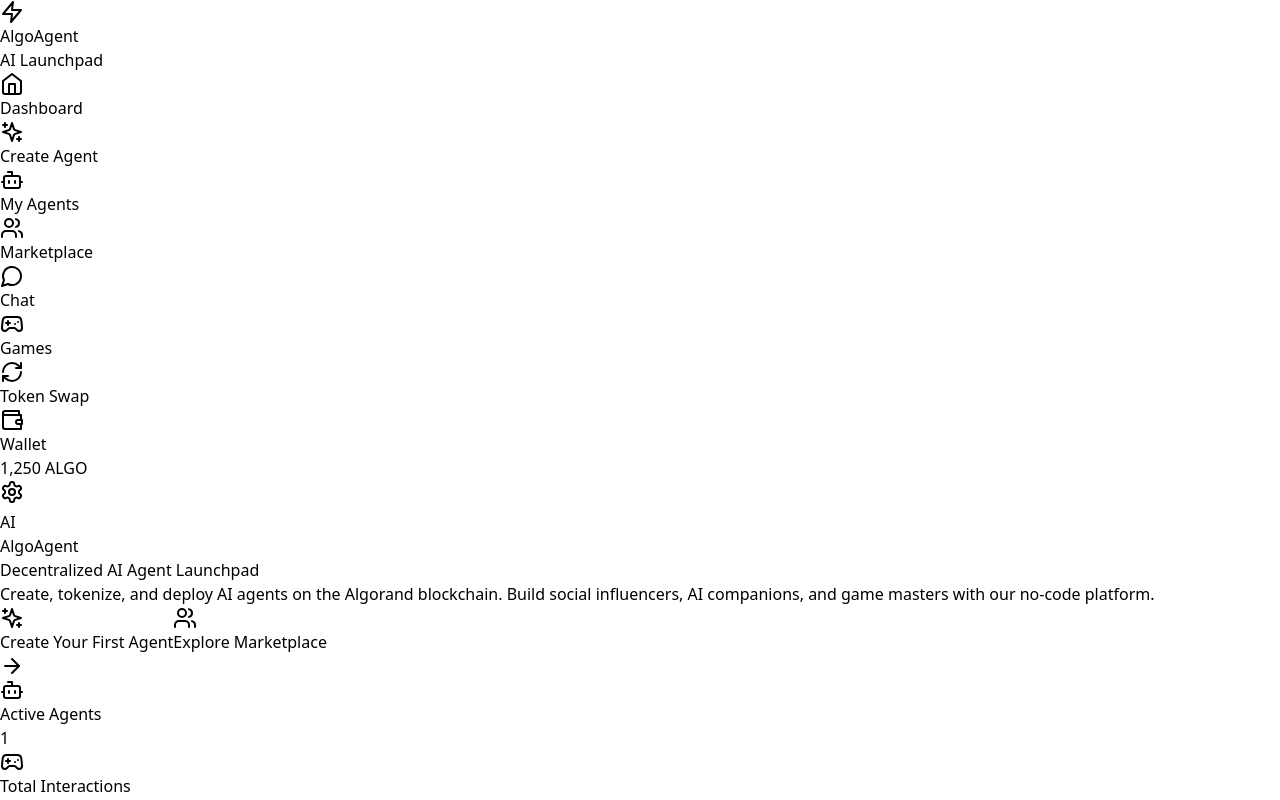
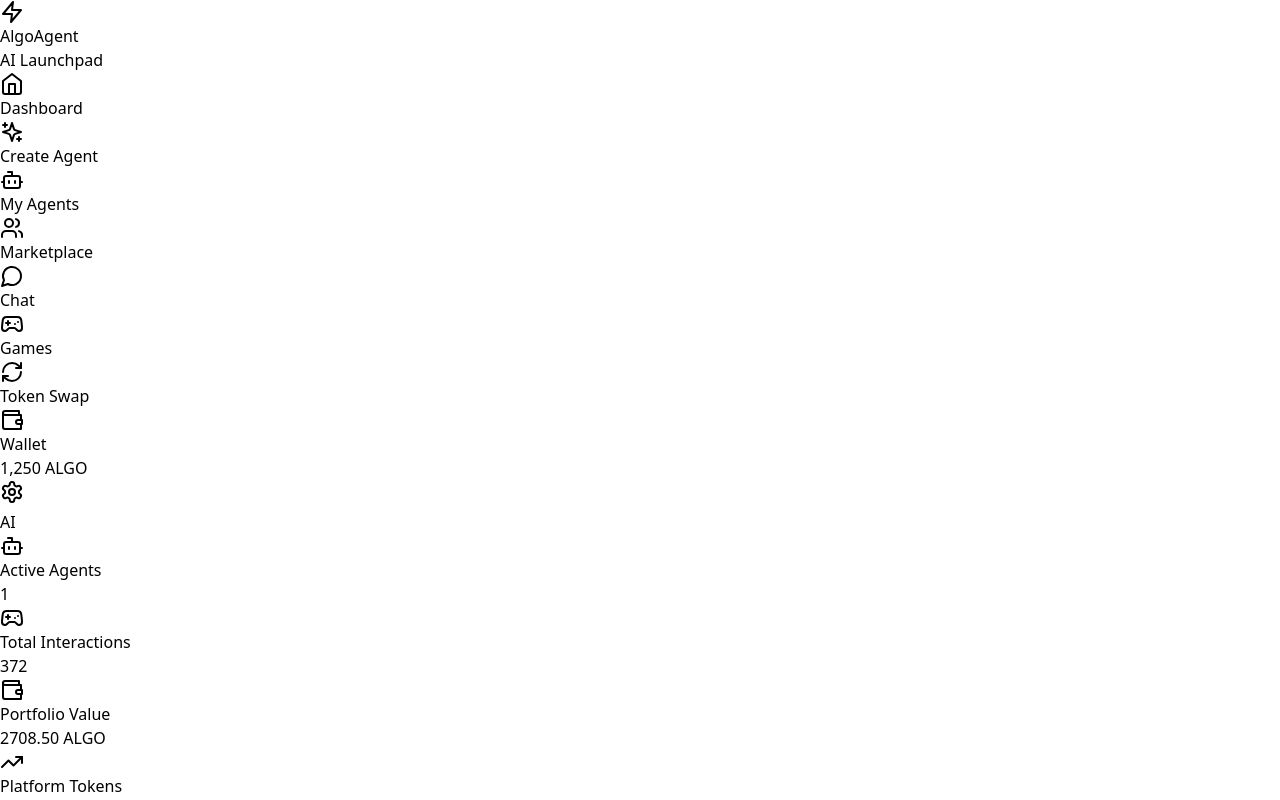
Before and after one commit to ThaddeusMercy/algoagent, a React (Vite) app: page / in a window 1280 px wide. Shown: the top 800 px of the page. Built offline with nearby package versions, Linux system fonts and the light colour scheme; a web font is replaced by a local one.

Commit message:
Updated Dashboard.tsx

```diff
--- a/src/pages/Dashboard.tsx
+++ b/src/pages/Dashboard.tsx
@@ -86,53 +86,7 @@ const Dashboard: React.FC = () => {
     <div className="min-h-screen bg-gradient-to-br from-gray-900 via-purple-900/20 to-gray-900 p-6">
       <div className="max-w-7xl mx-auto space-y-8">
         {/* Hero Section */}
-        <div className="text-center space-y-6">
-          <motion.div
-            initial={{ opacity: 0, y: 20 }}
-            animate={{ opacity: 1, y: 0 }}
-            className="space-y-4"
-          >
-            <h1 className="text-5xl md:text-7xl font-bold bg-gradient-to-r from-purple-400 via-blue-400 to-cyan-400 bg-clip-text text-transparent">
-              AlgoAgent
-            </h1>
-            <p className="text-2xl md:text-3xl font-semibold text-white">
-              Decentralized AI Agent Launchpad
-            </p>
-            <p className="text-xl text-gray-300 max-w-3xl mx-auto">
-              Create, tokenize, and deploy AI agents on the Algorand blockchain.
-              Build social influencers, AI companions, and game masters with our no-code platform.
-            </p>
-          </motion.div>
 
-          <motion.div
-            initial={{ opacity: 0, y: 20 }}
-            animate={{ opacity: 1, y: 0 }}
-            transition={{ delay: 0.2 }}
-            className="flex flex-col sm:flex-row gap-4 justify-center items-center"
-          >
-            <Link to="/create">
-              <motion.button
-                whileHover={{ scale: 1.05 }}
-                whileTap={{ scale: 0.95 }}
-                className="flex items-center space-x-3 bg-gradient-to-r from-purple-600 to-blue-600 text-white px-8 py-4 rounded-2xl font-bold text-lg hover:from-purple-700 hover:to-blue-700 transition-all duration-200 shadow-lg shadow-purple-500/25"
-              >
-                <Sparkles className="w-6 h-6" />
-                <span>Create Your First Agent</span>
-                <ArrowRight className="w-5 h-5" />
-              </motion.button>
-            </Link>
-            <Link to="/marketplace">
-              <motion.button
-                whileHover={{ scale: 1.05 }}
-                whileTap={{ scale: 0.95 }}
-                className="flex items-center space-x-3 bg-gray-800/50 border border-gray-600/50 text-white px-8 py-4 rounded-2xl font-bold text-lg hover:bg-gray-700/50 transition-all duration-200"
-              >
-                <Users className="w-6 h-6" />
-                <span>Explore Marketplace</span>
-              </motion.button>
-            </Link>
-          </motion.div>
-        </div>
 
         {/* Stats Grid */}
         <div className="grid grid-cols-1 md:grid-cols-2 lg:grid-cols-4 gap-6">
```
